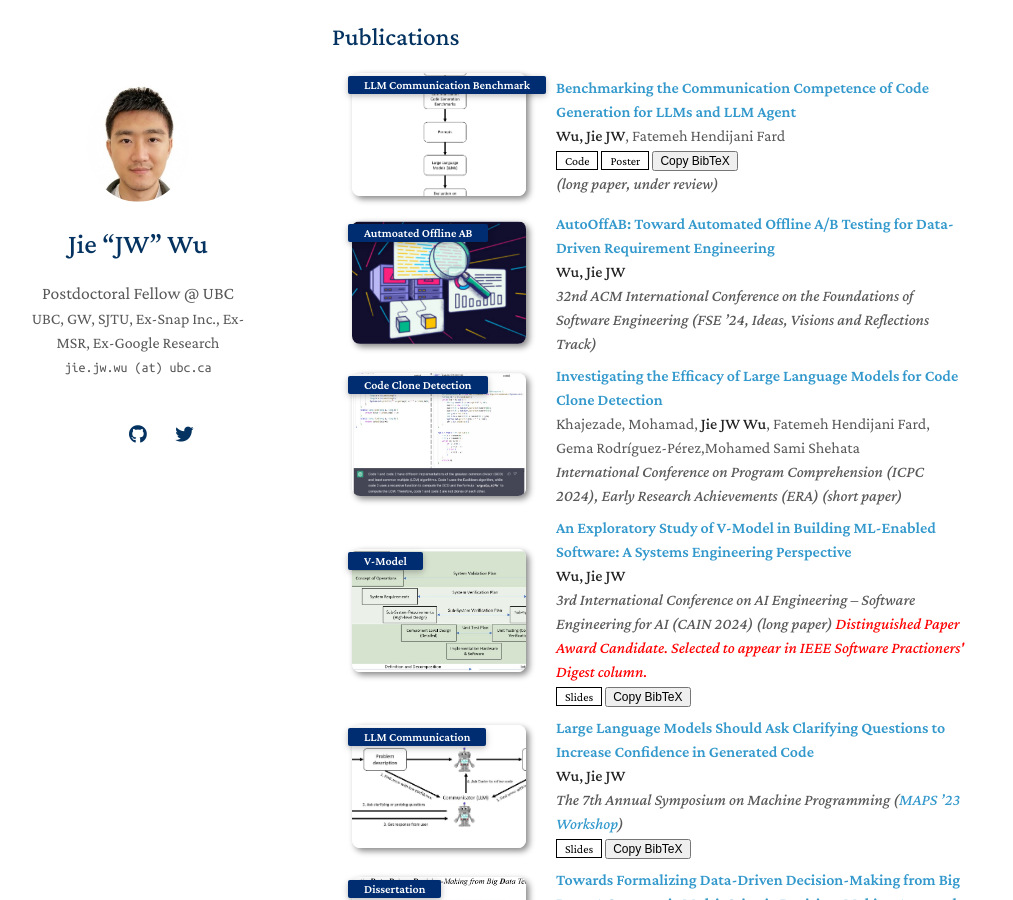
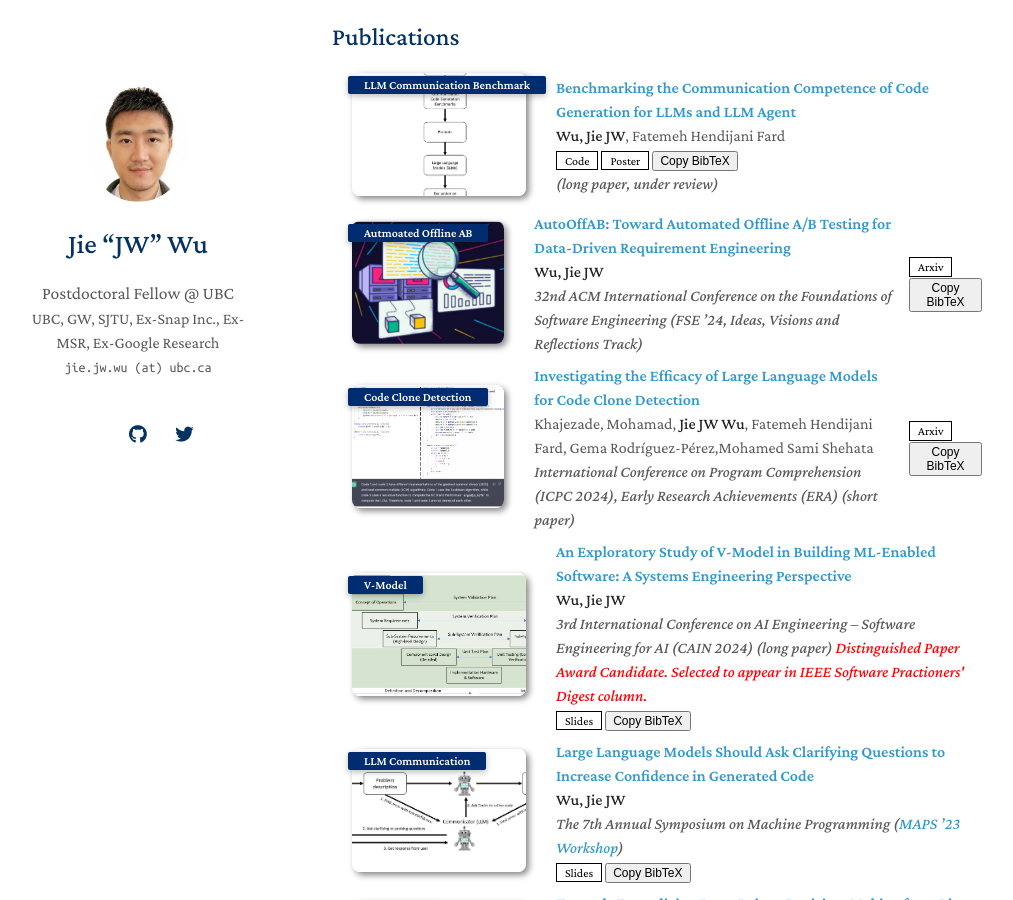
Before and after one commit to yaoyao-liu/minimal-light, a Jekyll site: the page built from index.md, in a window 1280 px wide and 900 px high, scrolled down 1595 px. Shown: the whole window, without its empty margins (138-1151 px from the left). Built offline with Jekyll 4.4.1, drawn with Linux system fonts in a browser that asks for light colours; nearby versions of some CDN libraries; a style sheet for code colours, icons or effects is not loaded; our own code applies the rules of GitHub Pages for plain Markdown files; some of the changed lines change nothing that is shown.

Commit message:
Update publications.md

```diff
--- a/_includes/publications.md
+++ b/_includes/publications.md
@@ -37,11 +37,24 @@
     <abbr class="badge">Autmoated Offline AB</abbr>
   </div>
   <div class="col-sm-9" style="position: relative;padding-right: 15px;padding-left: 20px;">
-    <div class="title"><a href="https://arxiv.org/pdf/2312.10624">AutoOffAB: Toward Automated Offline A/B Testing for Data-Driven
+    <div class="title"><a href="https://dl.acm.org/doi/10.1145/3663529.3663780">AutoOffAB: Toward Automated Offline A/B Testing for Data-Driven
   Requirement Engineering </a> </div>
     <div class="author"><strong>Wu, Jie JW</strong></div>
     <div class="periodical"><em> 32nd ACM International Conference on the Foundations of Software Engineering (FSE ’24, Ideas, Visions and Reflections Track) </em></div>
   </div>
+ <div class="links">
+       <a href="https://arxiv.org/pdf/2312.10624" class="btn btn-sm z-depth-0" role="button" target="_blank" style="font-size:12px;">Arxiv</a>
+       <button class="btn btn-sm z-depth-0" onclick="copyBibtex('wu2024autooffab')" style="font-size: 12px;">Copy BibTeX</button>
+         <textarea id="bibtex_wu2024autooffab" style="display: none;">
+          @inproceedings{wu2024autooffab,
+            title={AutoOffAB: Toward Automated Offline A/B Testing for Data-Driven Requirement Engineering},
+            author={Wu, Jie JW},
+            booktitle={Companion Proceedings of the 32nd ACM International Conference on the Foundations of Software Engineering},
+            pages={472--476},
+            year={2024}
+          }
+         </textarea>
+     </div>
 </div>
 </li>
 
@@ -52,10 +65,23 @@
     <abbr class="badge">Code Clone Detection</abbr>
   </div>
   <div class="col-sm-9" style="position: relative;padding-right: 15px;padding-left: 20px;">
-    <div class="title"><a href="https://arxiv.org/pdf/2401.13802.pdf">Investigating the Efficacy of Large Language Models for Code Clone Detection</a> </div>
+    <div class="title"><a href="https://dl.acm.org/doi/abs/10.1145/3643916.3645030">Investigating the Efficacy of Large Language Models for Code Clone Detection</a> </div>
     <div class="author">Khajezade, Mohamad, <strong>Jie JW Wu</strong>, Fatemeh Hendijani Fard, Gema Rodríguez-Pérez,Mohamed Sami Shehata</div>
     <div class="periodical"><em> International Conference on Program Comprehension (ICPC 2024), Early Research Achievements (ERA) (short paper) </em></div>
   </div>
+ <div class="links">
+       <a href="https://arxiv.org/pdf/2401.13802.pdf" class="btn btn-sm z-depth-0" role="button" target="_blank" style="font-size:12px;">Arxiv</a>
+       <button class="btn btn-sm z-depth-0" onclick="copyBibtex('khajezade2024investigating')" style="font-size: 12px;">Copy BibTeX</button>
+         <textarea id="bibtex_khajezade2024investigating" style="display: none;">
+          @inproceedings{khajezade2024investigating,
+           title={Investigating the Efficacy of Large Language Models for Code Clone Detection},
+           author={Khajezade, Mohamad and Wu, Jie JW and Fard, Fatemeh Hendijani and Rodr{\'\i}guez-P{\'e}rez, Gema and Shehata, Mohamed Sami},
+           booktitle={Proceedings of the 32nd IEEE/ACM International Conference on Program Comprehension},
+           pages={161--165},
+           year={2024}
+         }
+         </textarea>
+     </div>
 </div>
 </li>
 
```
